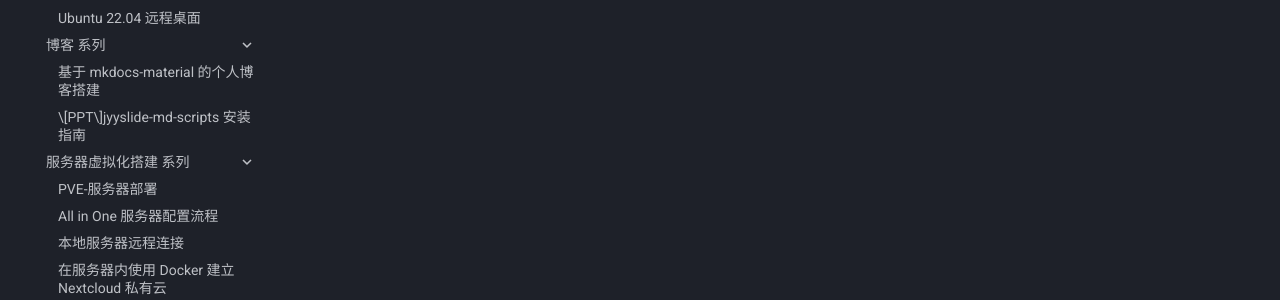
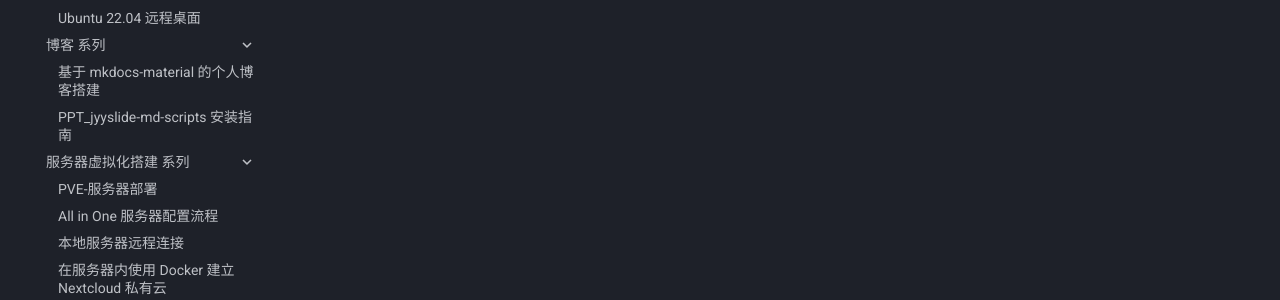
Before and after one commit to Haohahahaha/cs, an MkDocs documentation site: the page built from docs/index.md, in a window 1280 px wide. Shown: the part 429-729 px from the top of the page. Built offline with MkDocs 1.6.1 and Material for MkDocs 9.7.7, drawn with Linux system fonts in a browser that asks for light colours.

Commit message:
2024-12-25_18:25:57 update

```diff
--- a/mkdocs.yml
+++ b/mkdocs.yml
@@ -52,7 +52,7 @@
       - Ubuntu 22.04 远程桌面: greenhand/Ubuntu-Remote-Desktop/URD.md
     - 博客 系列:
       - 基于 mkdocs-material 的个人博客搭建: greenhand/initializer-material-blog/blog-init.md
-      - \[PPT\]jyyslide-md-scripts 安装指南: greenhand/jyyslide-md-script/install.md
+      - PPT_jyyslide-md-scripts 安装指南: greenhand/jyyslide-md-script/install.md
     - 服务器虚拟化搭建 系列:
       - PVE-服务器部署: Server/AIO/PVE-Server-install.md
       - All in One 服务器配置流程: Server/AIO/All-in-One-Server.md
```
